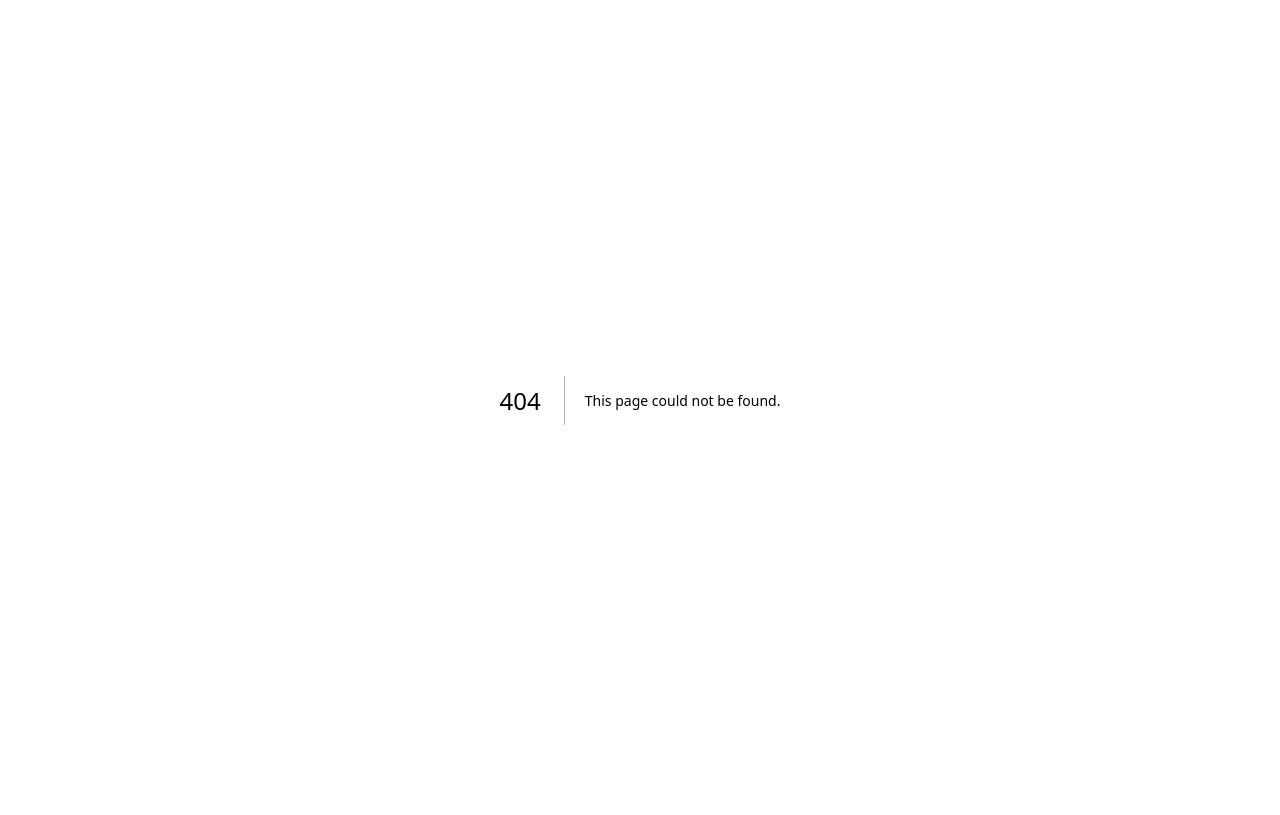
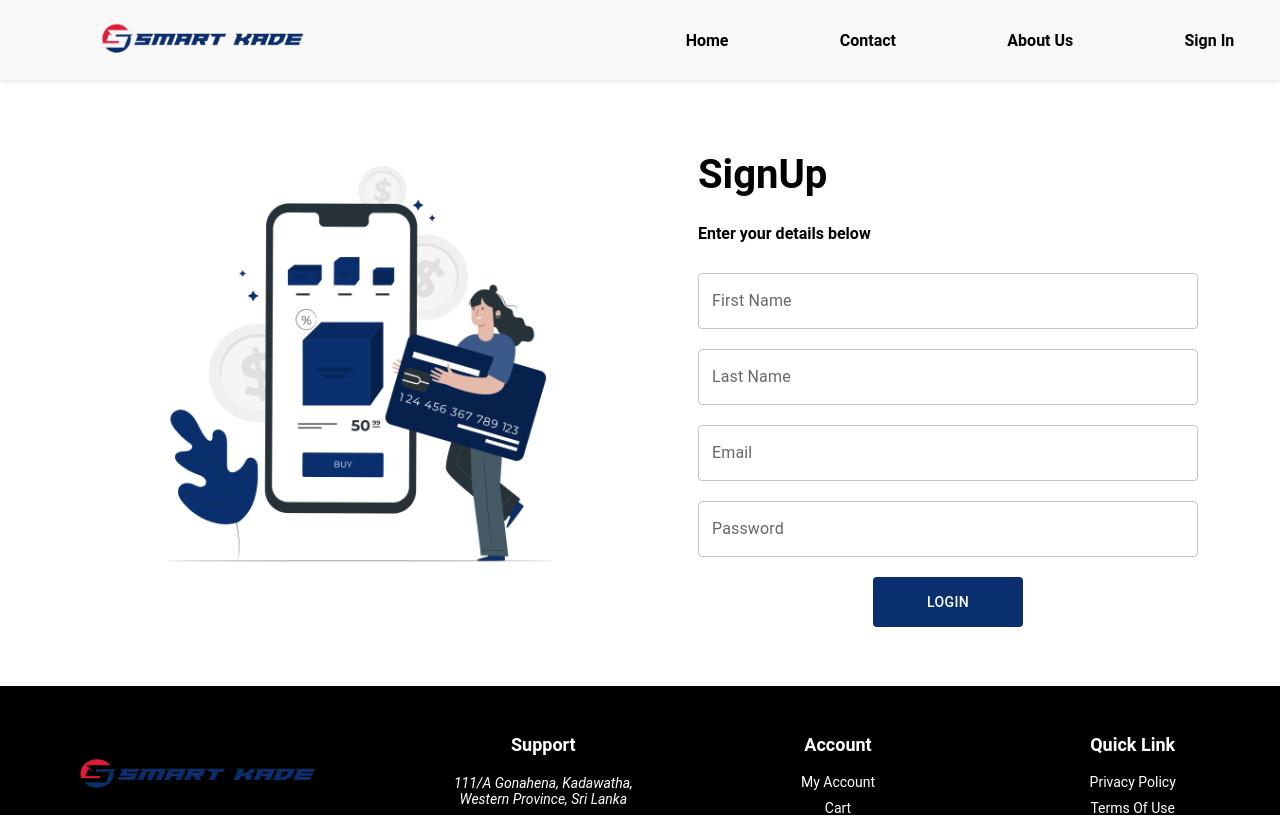
Before and after one commit to pasanmayura/Ecommerce_Website, a Next.js app in the folder frontend-customers/: page /SignUp in a window 1280 px wide. Before the commit this address had no page. Shown: the top 815 px of the page. Built offline with nearby package versions, Linux system fonts and the light colour scheme.

Commit message:
feat: add SignUp component with form handling and user registration functionality

```diff
--- /dev/null
+++ b/frontend-customers/src/app/SignUp/page.js
@@ -0,0 +1,125 @@
+"use client";
+
+import { useState } from "react";
+import { useRouter } from "next/navigation";
+import Image from "next/image";
+import { Button, TextField } from "@mui/material";
+import Footer from "@/components/Footer";
+import loginImg1 from "@/images/login-img-1.png";
+import { loginUser } from "@/services/authService";
+import { HeaderAuth } from "@/components/HeaderAuth";
+import "@/styles/SignIn.css";
+
+const SignUp = () => {
+  const [FirstName, setFirstName] = useState('');
+  const [LastName, setLastName] = useState('');
+  const [Email, setEmail] = useState('');
+  const [Password, setPassword] = useState('');
+  const [errorMessage, setErrorMessage] = useState('');
+  const router = useRouter();
+
+  const handleSubmit = async (e) => {
+    e.preventDefault();
+
+    if (!Email || !Password) {
+      setErrorMessage('Both fields are required!');
+      return;
+    }
+
+    try {
+      const result = await loginUser(Email, Password);
+
+      if (result.message === 'Login successful') {
+        sessionStorage.setItem('jwtToken', result.token);
+        alert(result.message);
+        window.location.href = '/HomePage';
+      } else {
+        setErrorMessage(result.message);
+      }
+    } catch (error) {
+      setErrorMessage('There was an error with the login. Please try again.');
+    }
+  };
+
+  return (
+    <div className="signIn">
+      <HeaderAuth isSignIn={false} />
+
+      <main className="main-content">
+        <div className="image-section">
+          <Image className="login-img" alt="Login Illustration" src={loginImg1} height={600} width={500} />
+        </div>
+        <div className="login-form-section">
+          <h1 className="form-title">SignUp</h1>
+          <p className="form-subtitle">Enter your details below</p>
+          <form className="form" onSubmit={handleSubmit}>
+          <div className="form-group">
+              <TextField
+                label="First Name"
+                type="text"
+                variant="outlined"
+                fullWidth
+                id="FirstName"
+                value={FirstName}
+                onChange={(e) => setFirstName(e.target.value)}
+                className="form-input"
+              />
+            </div>
+            <div className="form-group">
+              <TextField
+                label="Last Name"
+                type="text"
+                variant="outlined"
+                fullWidth
+                id="Email"
+                value={LastName}
+                onChange={(e) => setLastName(e.target.value)}
+                className="form-input"
+              />
+            </div>
+            <div className="form-group">
+              <TextField
+                label="Email"
+                type="email"
+                variant="outlined"
+                fullWidth
+                id="Email"
+                value={Email}
+                onChange={(e) => setEmail(e.target.value)}
+                className="form-input"
+              />
+            </div>
+            <div className="form-group">
+              <TextField
+                label="Password"
+                type="password"
+                variant="outlined"
+                fullWidth
+                id="Password"
+                value={Password}
+                onChange={(e) => setPassword(e.target.value)}
+                className="form-input"
+              />
+            </div>
+
+            {errorMessage && <p className="error-message">{errorMessage}</p>}
+
+            <div className="button-container">
+              <Button
+                disableElevation
+                variant="contained"
+                className="login-form-button"
+                type="submit"
+              >
+                Login
+              </Button>
+            </div>
+          </form>
+        </div>
+      </main>
+      <Footer />
+    </div>
+  );
+};
+
+export default SignUp;
```
